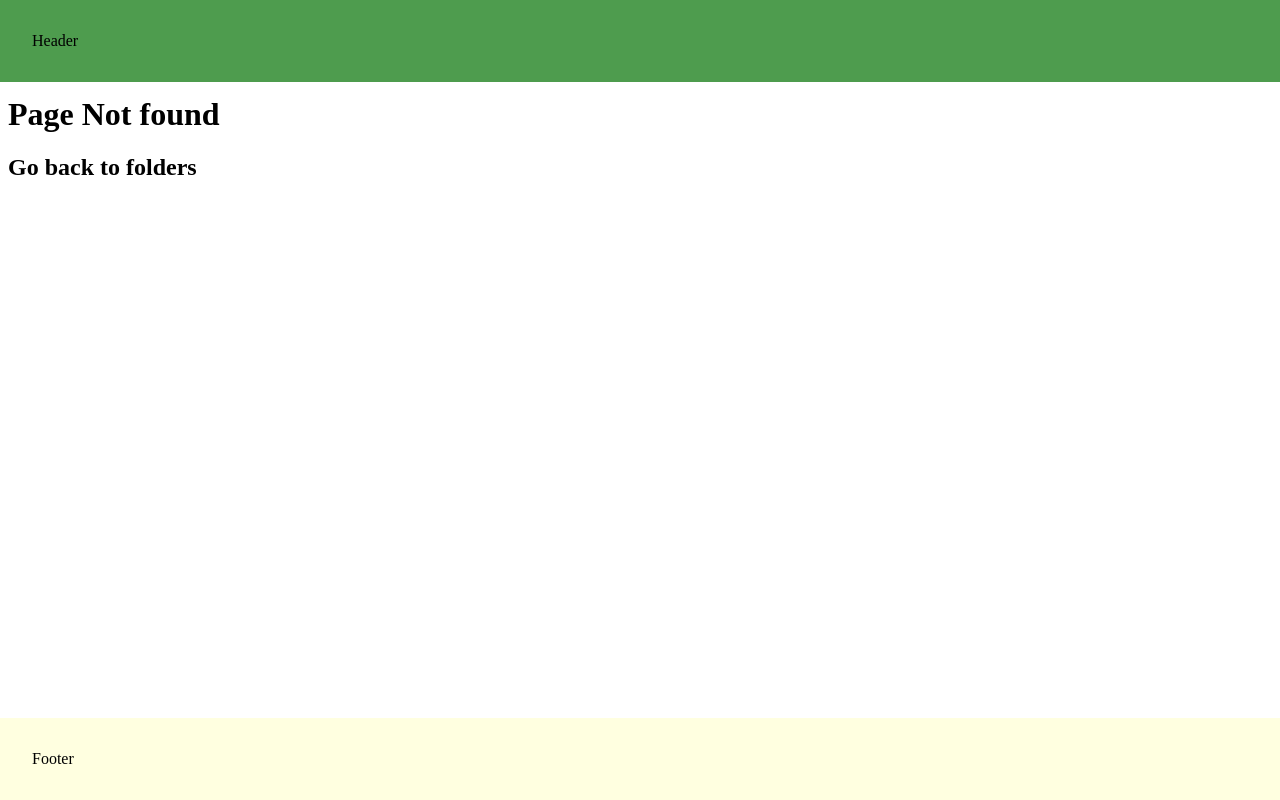
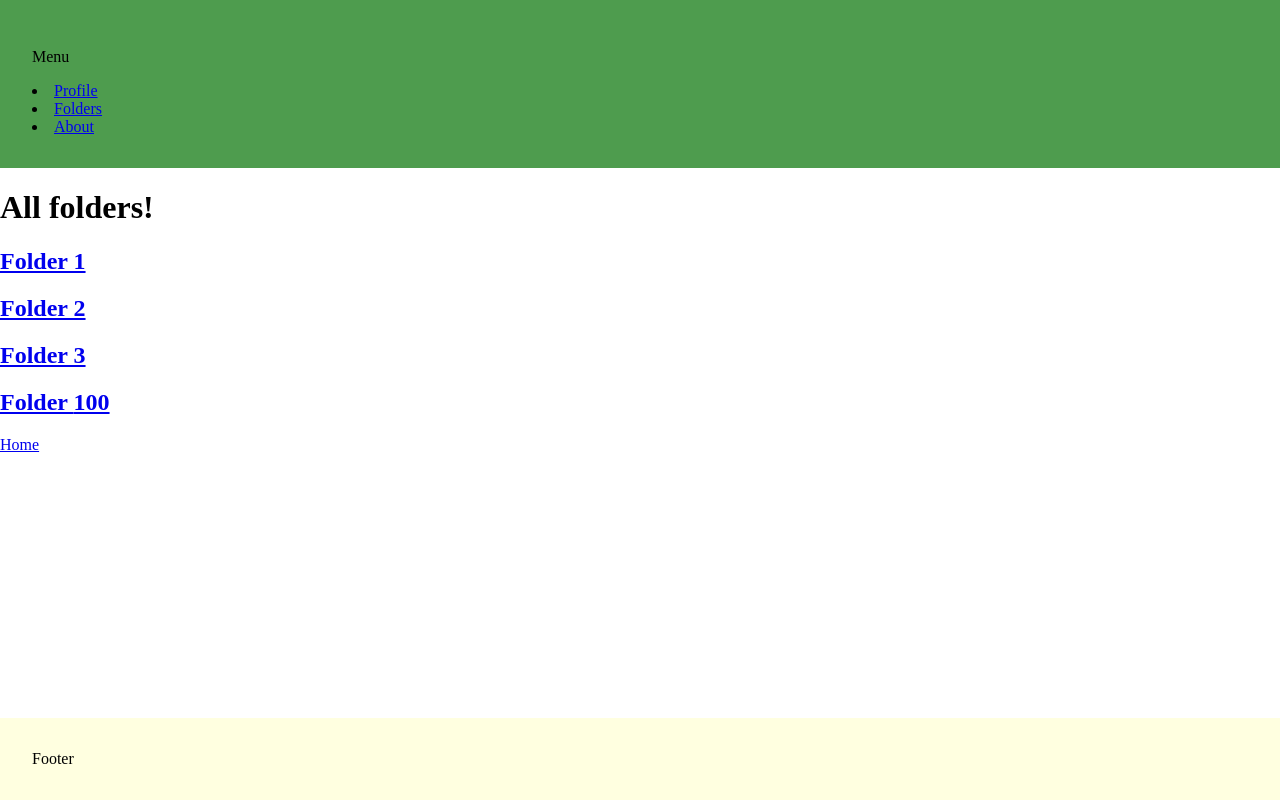
Before and after one commit to nekrasowa/Education-Club-for-toddlers, a Next.js app: page /folders in a window 1280 px wide. Before the commit this address had no page. Built offline with nearby package versions, Linux system fonts and the light colour scheme.

Commit message:
Add links to menu

```diff
--- a/src/app/_header/index.tsx
+++ b/src/app/_header/index.tsx
@@ -1,16 +1,22 @@
+import Link from 'next/link'
+
+
 export default function Header() {
   return (
     <header
       style={{
         backgroundColor: '#4e9c4e',
         padding: '2rem',
-        position: 'fixed',
+        position: 'relative',
         top: 0,
         left: 0,
         right: 0,
       }}
     >
-      Header
+      <p>Menu</p>
+      <li><Link href='/profile'>Profile</Link></li>
+      <li><Link href='/folders'>Folders</Link></li>
+      <li><Link href='/about'>About</Link></li>
     </header>
   )
 }
--- /dev/null
+++ b/src/app/folders/layout.tsx
@@ -0,0 +1,14 @@
+import Link from 'next/link'
+
+export default function FoldersLayout({
+  children,
+}: {
+  children: React.ReactNode
+}) {
+  return (
+    <>
+      {children}
+      <Link href="/">Home</Link>
+    </>
+  )
+}
--- /dev/null
+++ b/src/app/folders/page.tsx
@@ -0,0 +1,22 @@
+import Link from 'next/link'
+
+export default function Folders() {
+  const folderNumber = 100
+  return (
+    <>
+      <h1>All folders!</h1>
+      <h2>
+        <Link href={`Folder 1`}>Folder 1</Link>
+      </h2>
+      <h2>
+        <Link href={`Folder 2`}>Folder 2</Link>
+      </h2>
+      <h2>
+        <Link href={`Folder 3`}>Folder 3</Link>
+      </h2>
+      <h2>
+        <Link href={`Folder ${folderNumber}`}>Folder {`${folderNumber}`}</Link>
+      </h2>
+    </>
+  )
+}
--- a/src/app/layout.tsx
+++ b/src/app/layout.tsx
@@ -13,9 +13,11 @@ export default function RootLayout({
 }) {
   return (
     <html lang="en">
-      <body>
+      <body style={{
+        margin: 0
+      }}>
         <Header />
-        <div style={{ marginTop: '6rem' }}>{children}</div>
+        <div style={{ position: 'relative' }}>{children}</div>
         <Footer />
       </body>
     </html>
```
Also changed, not shown: src/app/foldes/page.tsx (deleted, +0 -10 lines), src/app/folders/[folderId]/modules/[moduleId]/not-found.tsx (renamed from src/app/foldes/[folderId]/modules/[moduleId]/not-found.tsx), src/app/folders/[folderId]/modules/[moduleId]/page.tsx (renamed from src/app/foldes/[folderId]/modules/[moduleId]/page.tsx), src/app/folders/[folderId]/modules/page.tsx (renamed from src/app/foldes/[folderId]/modules/page.tsx), src/app/folders/[folderId]/page.tsx (renamed from src/app/foldes/[folderId]/page.tsx).
